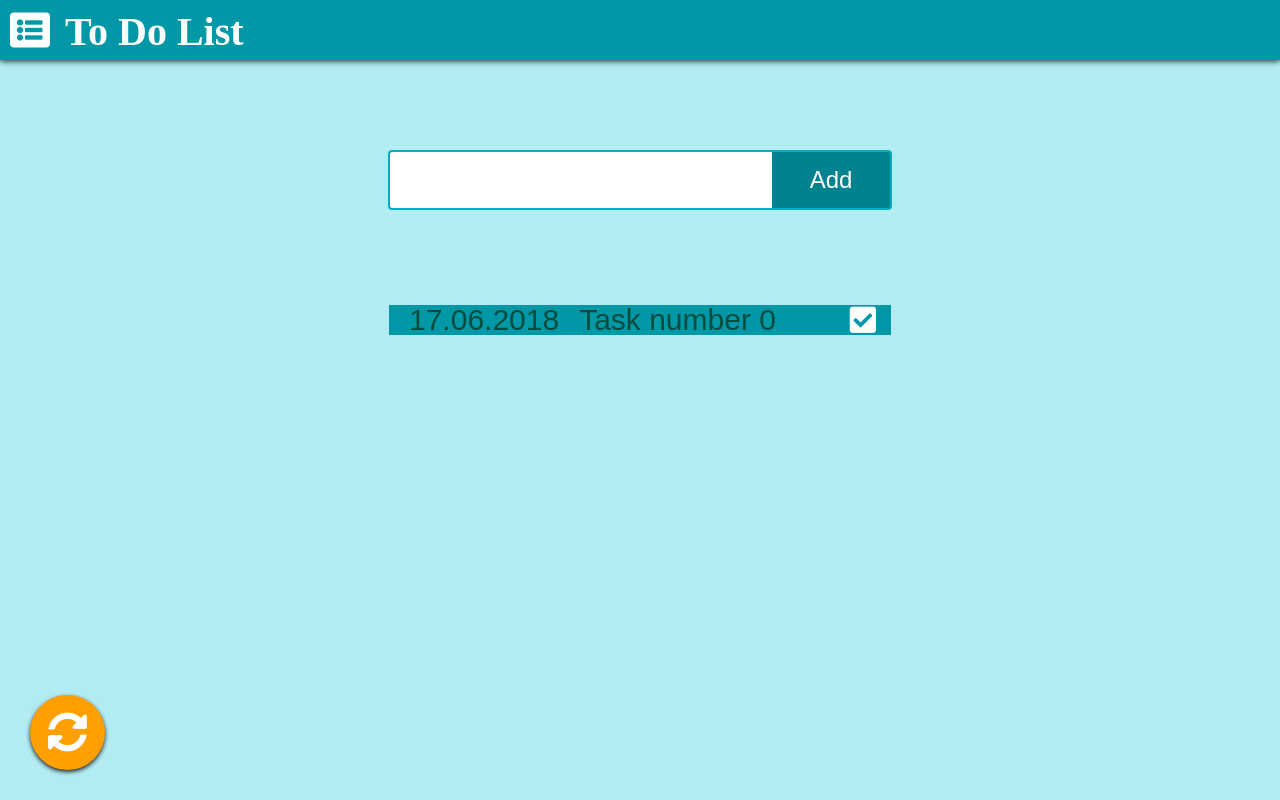
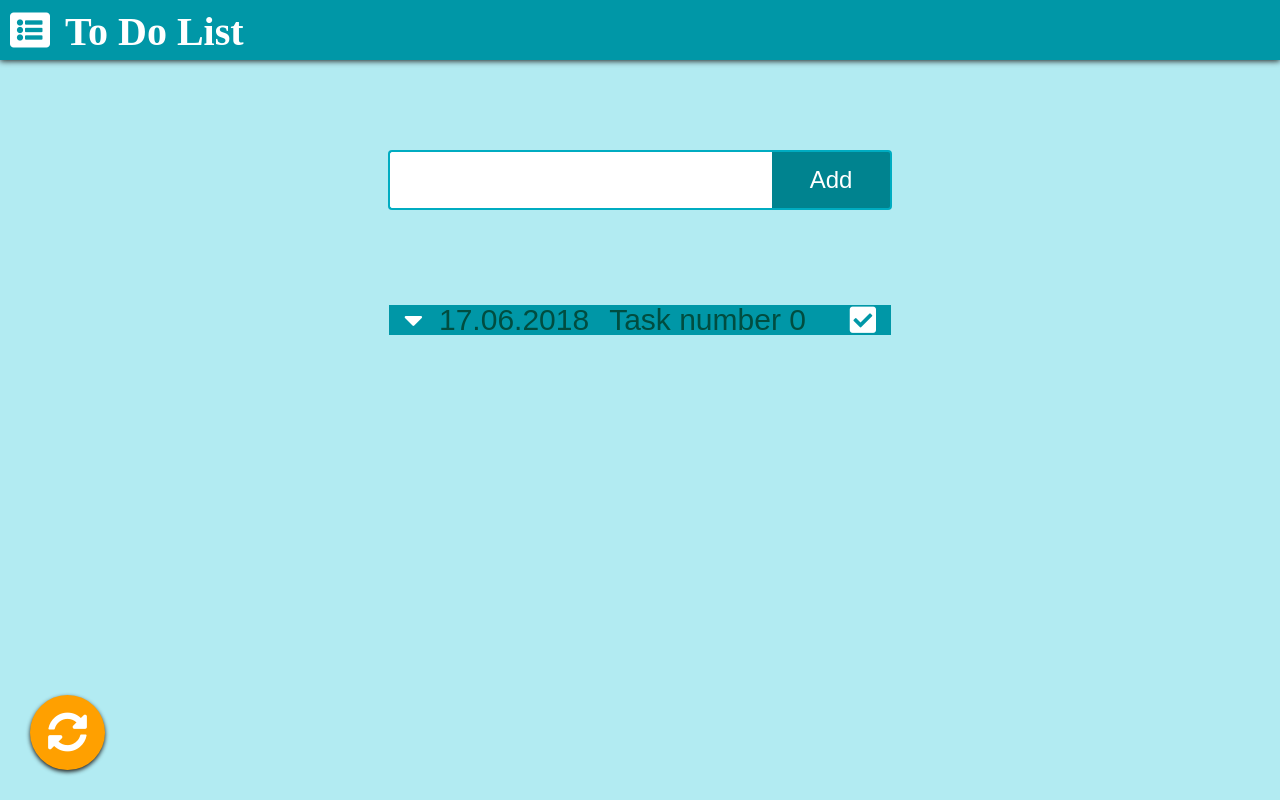
Before and after one commit to video-kid/todolist, a React (Create React App) app: page / in a window 1280 px wide. Both pictures are taken after typing "Sample" into the empty fields and a click on the button "Add". Built offline with nearby package versions, Linux system fonts and the light colour scheme; a web font is replaced by a local one.

Commit message:
I add detail toggler

```diff
--- a/src/App.js
+++ b/src/App.js
@@ -9,7 +9,7 @@ class App extends Component {
     toDoList: [],
     lastTaskId: 0,
     details: '',
-    taskDate: ''
+    taskDate: '',
   }
 
 
@@ -19,7 +19,8 @@ class App extends Component {
     list[this.state.lastTaskId] = {
       id: this.state.lastTaskId,
       details: this.state.details,
-      taskDate: new Date()
+      taskDate: new Date(),
+      detailsVisibility: 'hidden'
     }
 
     let nextTaskId = this.state.lastTaskId + 1;
@@ -45,7 +46,6 @@ class App extends Component {
     if (this.state.lastTaskId === 0) {
       return;
     }
-
     let list = this.state.toDoList;
     let markedTaskId = taskId;
     list.splice(markedTaskId, 1);
@@ -62,15 +62,37 @@ class App extends Component {
     this.setState({
       details: taskDetail
     })
+  }
 
 
-  }
+    visibilityToggler = (taskId) => {
+
+    let list = this.state.toDoList;
+    let visibilityState =  list[taskId].detailsVisibility;
+
+    if (visibilityState === 'hidden') {
+      visibilityState = 'showed';
+    } else {
+      visibilityState = 'hidden';
+    }
+
+    list[taskId].detailsVisibility = visibilityState;
+
+    this.setState({
+      toDoList: list
+    })
+
+    console.log(visibilityState);
+    console.log(taskId)
+    }
+
+
 
   render() {
     return (
       <div className="App">
       <header>
-      <i class="fas fa-list-alt"></i>
+      <i className="fas fa-list-alt"></i>
         <h1>To Do List</h1>
       </header>
       <section>
@@ -84,10 +106,10 @@ class App extends Component {
         </section>
         <main>
         <div className='listContainer'>
-          <List items={this.state.toDoList} delete={this.deleteCurrent}/>
+          <List items={this.state.toDoList} delete={this.deleteCurrent} toggler={this.visibilityToggler}/>
         </div>
         </main>
-          <button className="clearButton" onClick={this.clearAll}><i class="fas fa-sync-alt"></i></button>
+          <button className="clearButton" onClick={this.clearAll}><i className="fas fa-sync-alt"></i></button>
       </div>
     );
   }
--- a/src/List.css
+++ b/src/List.css
@@ -27,23 +27,24 @@
 }
 
 .timeContainer {
-    margin-left: 20px;
+    margin-left: 50px;
     padding-right: 20px;
 }
 
 .iconContainer {
     position: absolute;
     right: 20px;
+    cursor: pointer;
 }
 
-.taskDetails {
+.taskDetails.hidden {
     background-color: #e0f7fa;
     width: 100%;
     overflow: auto;
-    visibility: hidden;
+    display: none;
 }
 
-.taskDetails .visible {
+.taskDetails.showed {
     background-color: #e0f7fa;
     height: 100px;
     width: 100%;
@@ -54,3 +55,14 @@
     font-size: 30px;
     color: white;
 }
+
+.showDetails {
+    position: absolute;
+    left: 20px;
+    cursor: pointer;
+}
+
+.fas.fa-caret-down {
+    font-size: 30px;
+    color: white;
+}
--- a/src/List.js
+++ b/src/List.js
@@ -2,6 +2,7 @@ import React from 'react';
 import './List.css';
 
 const List = props => (
+
   <ul className="itemList">
     {
       props.items.map((item, index) => <li key={index}>
@@ -9,6 +10,9 @@ const List = props => (
       <div className="containerOfAll">
       <div className='taskNumber'>
         <div className='headerContainer'>
+          <div className='showDetails'>
+          <i className="fas fa-caret-down"onClick={() => props.toggler(index)}></i>
+          </div>
           <div className='timeContainer'>
           {new Intl.DateTimeFormat('pl-PL').format(item.taskDate)}
           </div>
@@ -20,7 +24,7 @@ const List = props => (
             <i className="fas fa-check-square"  onClick={() => props.delete(index)}></i>
           </div>
       </div>
-      <div className='taskDetails'> {item.details}</div>
+      <div className={'taskDetails' + ' ' + item.detailsVisibility} > {item.details}</div>
       </div>
       <div style={{clear: 'both'}}></div>
 
```
